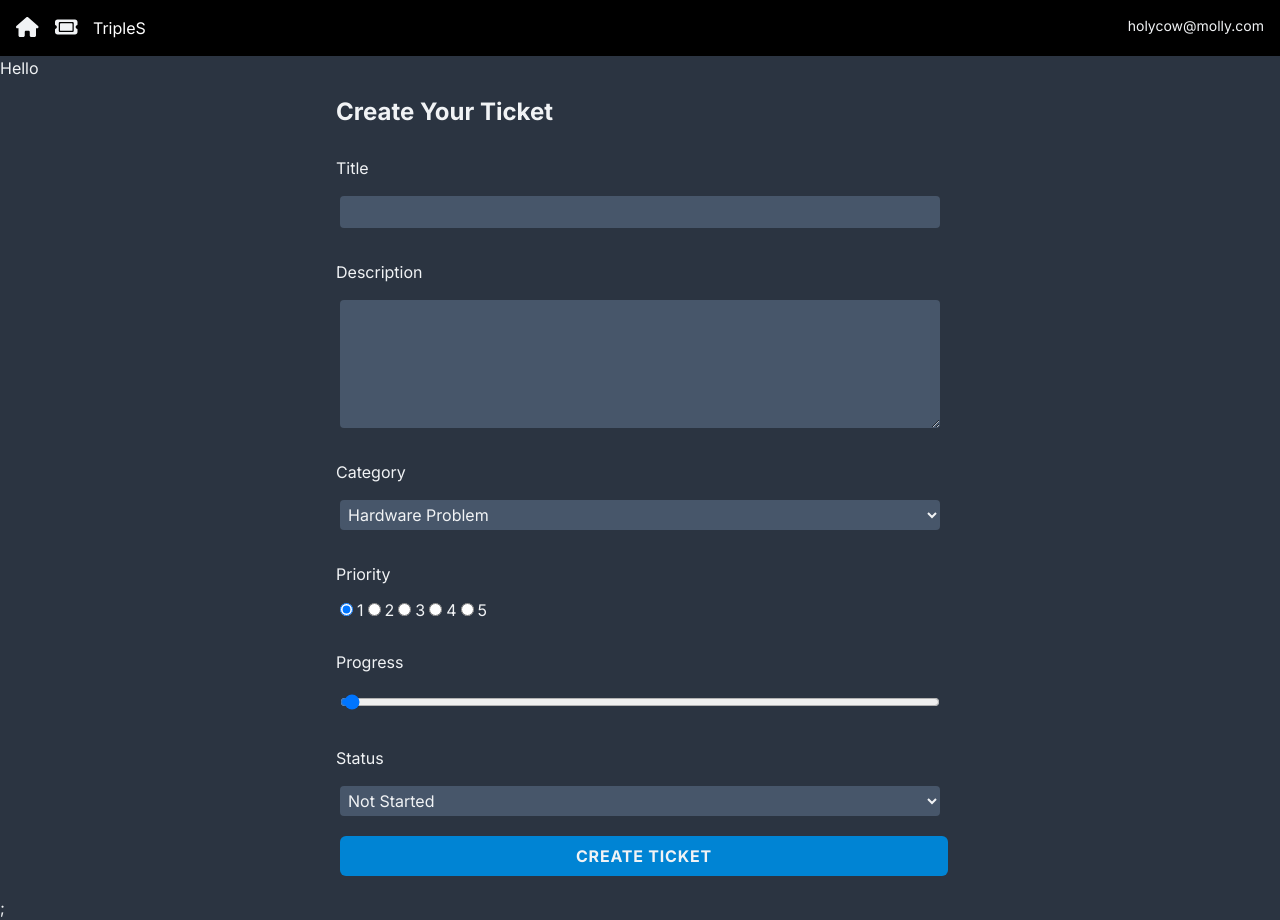
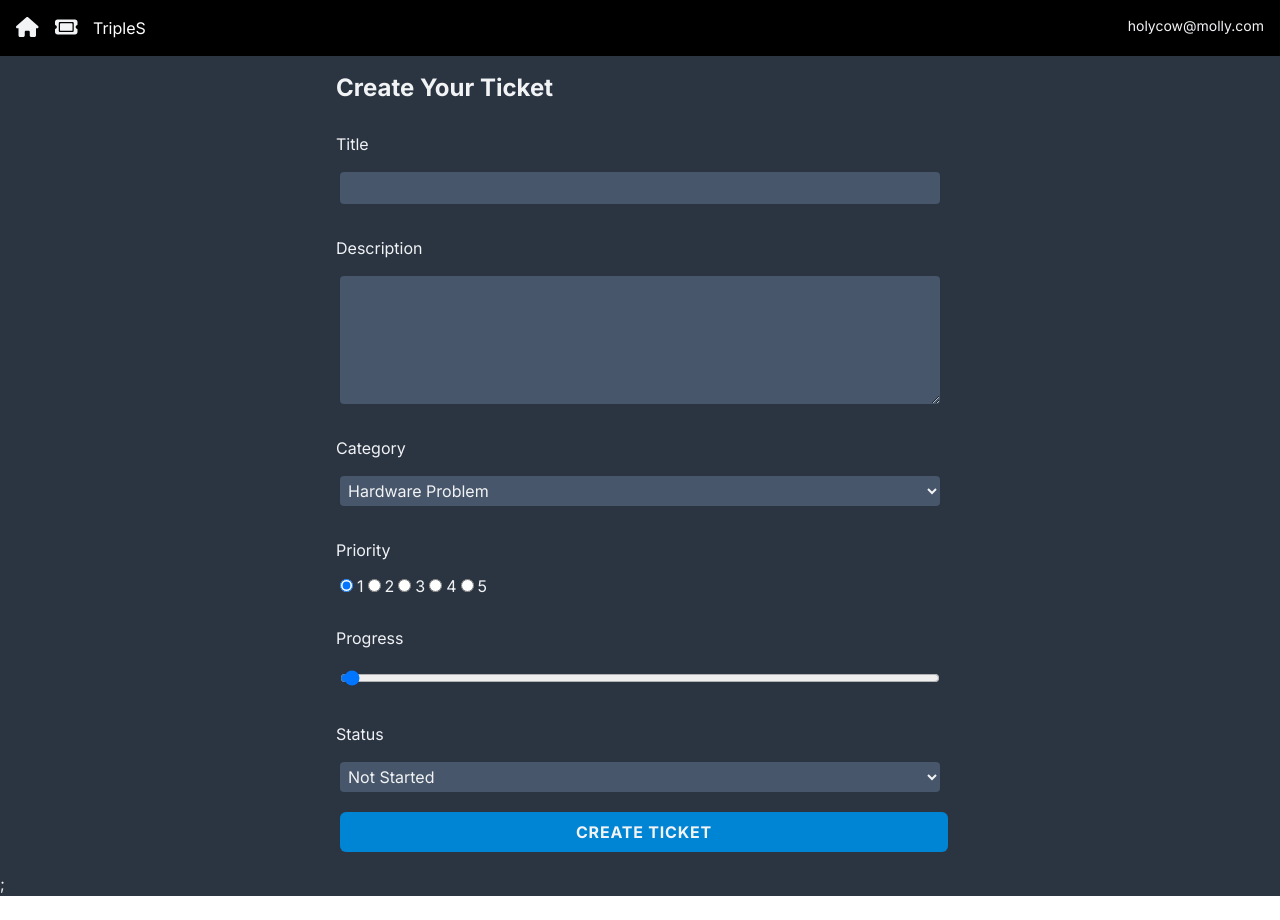
Before and after one commit to imbizman316/ticket_app_nextjs, a Next.js app: page /Ticketpage/new in a window 1280 px wide. After the commit the page ends 896 px from the top, so only its background shows below. Built offline with nearby package versions, Linux system fonts and the light colour scheme.

Commit message:
Minor change

```diff
--- a/app/Ticketpage/[id]/page.jsx
+++ b/app/Ticketpage/[id]/page.jsx
@@ -26,7 +26,6 @@ const Ticketpage = async ({ params }) => {
   }
   return (
     <>
-      <div>Hello</div>
       <TicketForm ticket={updateTicketData} />;
     </>
   );
```
